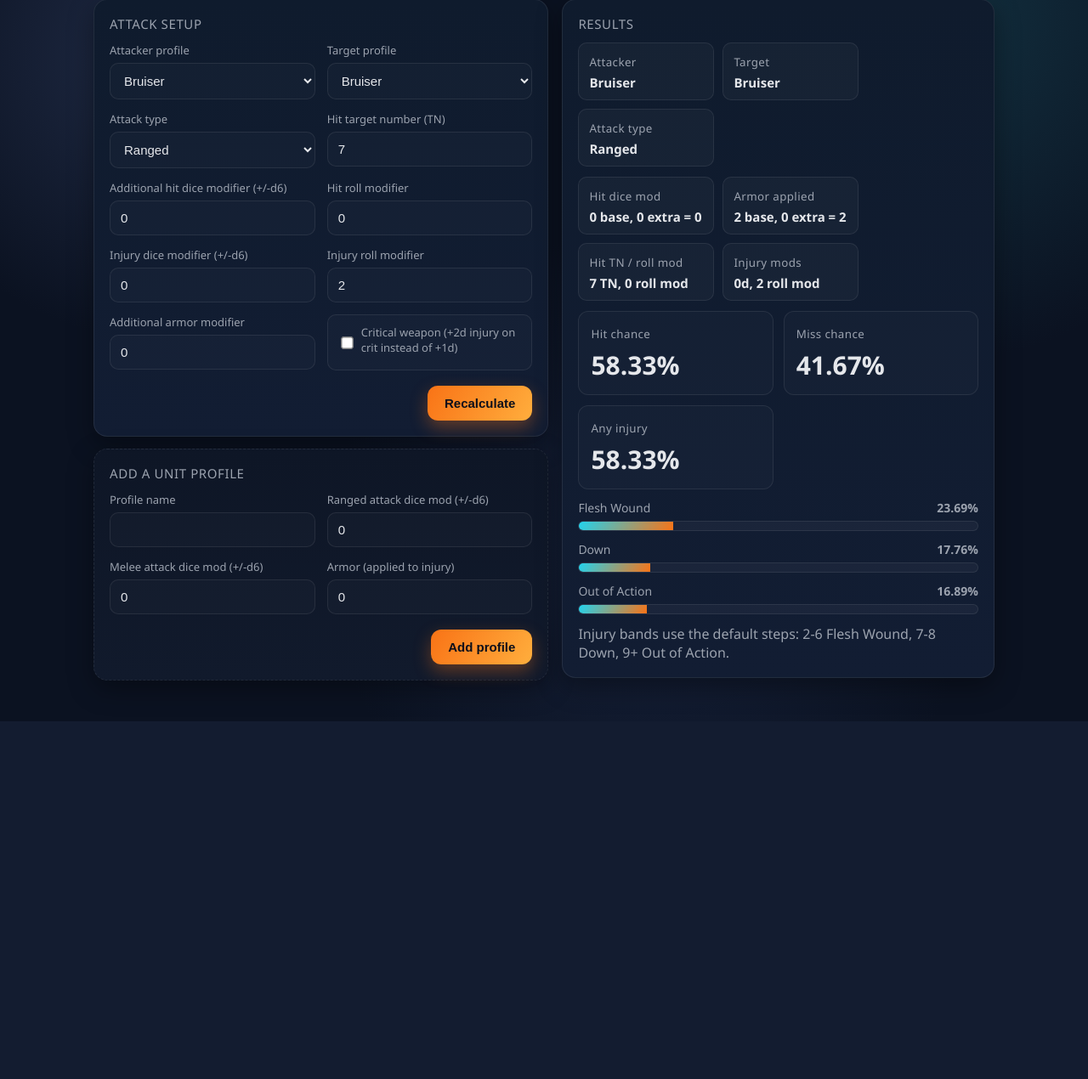
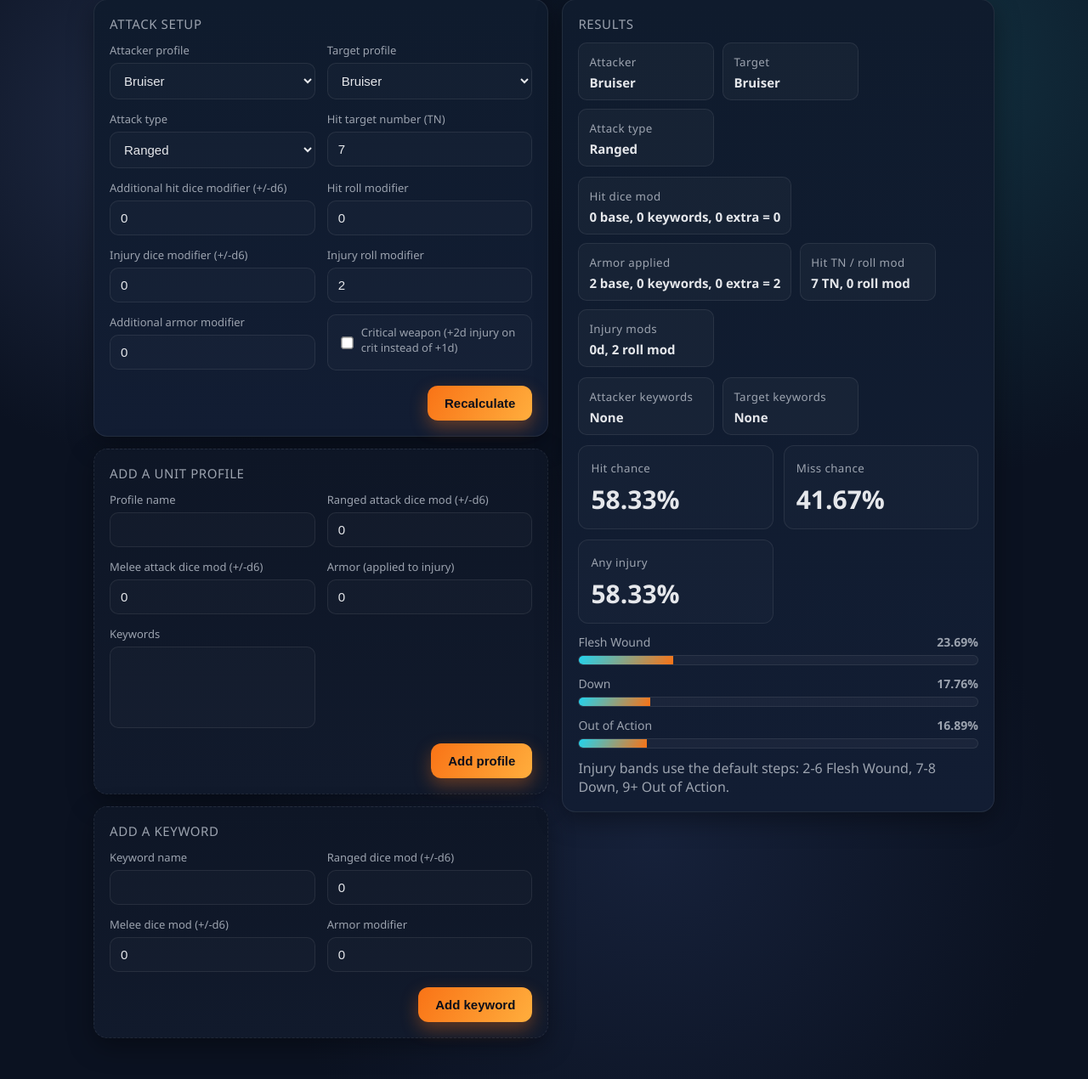
Before and after one commit to vladsaratovskyi/trench-crusade-calculator, a Django app: page / in a window 1280 px wide. Shown: the part 129-1399 px from the top of the page at 85% size. Before the commit the page ends 978 px from the top, so only its background shows below. Run offline with Django 5.2, Linux system fonts and the light colour scheme; data comes from the database, SQL or seed files in the repository; data that the repository does not hold is empty.

Commit message:
Add keywords

```diff
--- a/calculator/forms.py
+++ b/calculator/forms.py
@@ -1,6 +1,6 @@
 from django import forms
 
-from .models import UnitProfile
+from .models import Keyword, UnitProfile
 
 ATTACK_TYPE_CHOICES = (
     ("ranged", "Ranged"),
@@ -45,9 +45,17 @@ class AttackInputForm(forms.Form):
 
 
 class UnitProfileForm(forms.ModelForm):
+    keywords = forms.ModelMultipleChoiceField(
+        label="Keywords",
+        queryset=Keyword.objects.none(),
+        required=False,
+        help_text="Select any keywords that modify this profile.",
+        widget=forms.SelectMultiple(attrs={"size": 4}),
+    )
+
     class Meta:
         model = UnitProfile
-        fields = ["name", "ranged_dice_mod", "melee_dice_mod", "armor"]
+        fields = ["name", "ranged_dice_mod", "melee_dice_mod", "armor", "keywords"]
         labels = {
             "name": "Profile name",
             "ranged_dice_mod": "Ranged attack dice mod (+/-d6)",
@@ -58,3 +66,22 @@ class UnitProfileForm(forms.ModelForm):
     def clean_name(self):
         name = self.cleaned_data["name"].strip()
         return name
+
+    def __init__(self, *args, **kwargs):
+        super().__init__(*args, **kwargs)
+        self.fields["keywords"].queryset = Keyword.objects.all()
+
+
+class KeywordForm(forms.ModelForm):
+    class Meta:
+        model = Keyword
+        fields = ["name", "ranged_dice_mod", "melee_dice_mod", "armor_mod"]
+        labels = {
+            "name": "Keyword name",
+            "ranged_dice_mod": "Ranged dice mod (+/-d6)",
+            "melee_dice_mod": "Melee dice mod (+/-d6)",
+            "armor_mod": "Armor modifier",
+        }
+
+    def clean_name(self):
+        return self.cleaned_data["name"].strip()
--- a/calculator/templates/calculator/index.html
+++ b/calculator/templates/calculator/index.html
@@ -380,8 +380,46 @@
                             {{ profile_form.armor }}
                             {{ profile_form.armor.errors }}
                         </div>
+                        <div>
+                            <label for="{{ profile_form.keywords.id_for_label }}">{{ profile_form.keywords.label }}</label>
+                            {{ profile_form.keywords }}
+                            {{ profile_form.keywords.errors }}
+                        </div>
                         <div class="actions">
                             <button type="submit" name="create_profile" value="1">Add profile</button>
+                        </div>
+                    </form>
+                </div>
+
+                <div class="card secondary">
+                    <p class="section-title">Add a keyword</p>
+                    <form method="post" novalidate>
+                        {% csrf_token %}
+                        {% if keyword_form.errors %}
+                            <div class="alert">Please fix the highlighted keyword fields.</div>
+                        {% endif %}
+                        <div>
+                            <label for="{{ keyword_form.name.id_for_label }}">{{ keyword_form.name.label }}</label>
+                            {{ keyword_form.name }}
+                            {{ keyword_form.name.errors }}
+                        </div>
+                        <div>
+                            <label for="{{ keyword_form.ranged_dice_mod.id_for_label }}">{{ keyword_form.ranged_dice_mod.label }}</label>
+                            {{ keyword_form.ranged_dice_mod }}
+                            {{ keyword_form.ranged_dice_mod.errors }}
+                        </div>
+                        <div>
+                            <label for="{{ keyword_form.melee_dice_mod.id_for_label }}">{{ keyword_form.melee_dice_mod.label }}</label>
+                            {{ keyword_form.melee_dice_mod }}
+                            {{ keyword_form.melee_dice_mod.errors }}
+                        </div>
+                        <div>
+                            <label for="{{ keyword_form.armor_mod.id_for_label }}">{{ keyword_form.armor_mod.label }}</label>
+                            {{ keyword_form.armor_mod }}
+                            {{ keyword_form.armor_mod.errors }}
+                        </div>
+                        <div class="actions">
+                            <button type="submit" name="create_keyword" value="1">Add keyword</button>
                         </div>
                     </form>
                 </div>
@@ -407,11 +445,11 @@
                     <div class="chip-row">
                         <div class="chip">
                             <small>Hit dice mod</small>
-                            <strong>{{ results.base_hit_dice_mod }} base, {{ results.extra_hit_dice_mod }} extra = {{ results.hit_dice_mod }}</strong>
+                            <strong>{{ results.base_hit_dice_mod }} base, {{ results.keyword_hit_mod }} keywords, {{ results.extra_hit_dice_mod }} extra = {{ results.hit_dice_mod }}</strong>
                         </div>
                         <div class="chip">
                             <small>Armor applied</small>
-                            <strong>{{ results.base_armor }} base, {{ results.extra_target_armor }} extra = {{ results.target_armor }}</strong>
+                            <strong>{{ results.base_armor }} base, {{ results.keyword_armor_mod }} keywords, {{ results.extra_target_armor }} extra = {{ results.target_armor }}</strong>
                         </div>
                         <div class="chip">
                             <small>Hit TN / roll mod</small>
@@ -420,6 +458,28 @@
                         <div class="chip">
                             <small>Injury mods</small>
                             <strong>{{ results.injury_dice_mod }}d, {{ results.injury_roll_mod }} roll mod</strong>
+                        </div>
+                    </div>
+                    <div class="chip-row">
+                        <div class="chip">
+                            <small>Attacker keywords</small>
+                            <strong>
+                                {% if results.attacker_keywords %}
+                                    {{ results.attacker_keywords|join:", " }}
+                                {% else %}
+                                    None
+                                {% endif %}
+                            </strong>
+                        </div>
+                        <div class="chip">
+                            <small>Target keywords</small>
+                            <strong>
+                                {% if results.defender_keywords %}
+                                    {{ results.defender_keywords|join:", " }}
+                                {% else %}
+                                    None
+                                {% endif %}
+                            </strong>
                         </div>
                     </div>
 
--- a/calculator/views.py
+++ b/calculator/views.py
@@ -1,13 +1,13 @@
 from django.shortcuts import render
 
-from .forms import AttackInputForm, UnitProfileForm
+from .forms import AttackInputForm, KeywordForm, UnitProfileForm
 from .logic import (
     AttackInput,
     DEFAULT_INJURY_BANDS,
     attack_outcome_probabilities,
     success_probability,
 )
-from .models import UnitProfile
+from .models import Keyword, UnitProfile
 
 
 def _as_percent(value: float) -> str:
@@ -24,11 +24,21 @@ def _build_results(cleaned_data):
     defender = cleaned_data["defender_profile"]
     attack_type = cleaned_data["attack_type"]
 
+    atk_kw_totals = attacker.keyword_totals()
+    def_kw_totals = defender.keyword_totals()
+
     base_hit_dice_mod = (
         attacker.ranged_dice_mod if attack_type == "ranged" else attacker.melee_dice_mod
     )
-    hit_dice_mod = base_hit_dice_mod + cleaned_data["extra_hit_dice_mod"]
-    target_armor = defender.armor + cleaned_data["extra_target_armor"]
+    keyword_hit_mod = (
+        atk_kw_totals["ranged_dice_mod"] if attack_type == "ranged" else atk_kw_totals["melee_dice_mod"]
+    )
+
+    hit_dice_mod = base_hit_dice_mod + keyword_hit_mod + cleaned_data["extra_hit_dice_mod"]
+
+    base_armor = defender.armor
+    keyword_armor_mod = def_kw_totals["armor_mod"]
+    target_armor = base_armor + keyword_armor_mod + cleaned_data["extra_target_armor"]
 
     attack = AttackInput(
         hit_target_number=cleaned_data["hit_target_number"],
@@ -54,15 +64,19 @@ def _build_results(cleaned_data):
         "defender": defender,
         "attack_type": attack_type,
         "base_hit_dice_mod": base_hit_dice_mod,
+        "keyword_hit_mod": keyword_hit_mod,
         "hit_dice_mod": hit_dice_mod,
         "extra_hit_dice_mod": cleaned_data["extra_hit_dice_mod"],
         "hit_target_number": cleaned_data["hit_target_number"],
         "hit_roll_mod": cleaned_data["hit_roll_mod"],
-        "base_armor": defender.armor,
+        "base_armor": base_armor,
         "target_armor": target_armor,
         "extra_target_armor": cleaned_data["extra_target_armor"],
+        "keyword_armor_mod": keyword_armor_mod,
         "injury_dice_mod": cleaned_data["injury_dice_mod"],
         "injury_roll_mod": cleaned_data["injury_roll_mod"],
+        "attacker_keywords": list(attacker.keywords.all()),
+        "defender_keywords": list(defender.keywords.all()),
         "hit_probability": _as_percent(hit_prob),
         "miss_probability": _as_percent(outcome.get("Miss", 0.0)),
         "any_injury_probability": _as_percent(any_injury),
@@ -95,26 +109,38 @@ def _default_payload():
 def calculator_view(request):
     _ensure_profiles_exist()
     results = None
+    attack_form = AttackInputForm(request.POST or None, prefix="attack")
+    profile_form = UnitProfileForm(prefix="profile")
+    keyword_form = KeywordForm(prefix="keyword")
 
-    if request.method == "POST" and "create_profile" in request.POST:
-        profile_form = UnitProfileForm(request.POST, prefix="profile")
-        if profile_form.is_valid():
-            new_profile = profile_form.save()
+    if request.method == "POST":
+        if "create_profile" in request.POST:
+            profile_form = UnitProfileForm(request.POST, prefix="profile")
+            attack_form = AttackInputForm(prefix="attack")
+            if profile_form.is_valid():
+                new_profile = profile_form.save()
+                profile_form = UnitProfileForm(prefix="profile")
+                attack_form = AttackInputForm(
+                    prefix="attack",
+                    initial={
+                        "attacker_profile": new_profile,
+                        "defender_profile": new_profile,
+                    },
+                )
+        elif "create_keyword" in request.POST:
+            keyword_form = KeywordForm(request.POST, prefix="keyword")
+            attack_form = AttackInputForm(prefix="attack")
             profile_form = UnitProfileForm(prefix="profile")
-            attack_form = AttackInputForm(
-                prefix="attack",
-                initial={
-                    "attacker_profile": new_profile,
-                    "defender_profile": new_profile,
-                },
-            )
+            if keyword_form.is_valid():
+                keyword_form.save()
+                keyword_form = KeywordForm(prefix="keyword")
+                # Refresh profile form choices to include new keyword
+                profile_form = UnitProfileForm(prefix="profile")
         else:
-            attack_form = AttackInputForm(prefix="attack")
-    else:
-        attack_form = AttackInputForm(request.POST or None, prefix="attack")
-        profile_form = UnitProfileForm(prefix="profile")
-        if attack_form.is_bound and attack_form.is_valid():
-            results = _build_results(attack_form.cleaned_data)
+            if attack_form.is_bound and attack_form.is_valid():
+                results = _build_results(attack_form.cleaned_data)
+            profile_form = UnitProfileForm(prefix="profile")
+            keyword_form = KeywordForm(prefix="keyword")
 
     if results is None:
         defaults = _default_payload()
@@ -131,5 +157,10 @@ def calculator_view(request):
     return render(
         request,
         "calculator/index.html",
-        {"attack_form": attack_form, "profile_form": profile_form, "results": results},
+        {
+            "attack_form": attack_form,
+            "profile_form": profile_form,
+            "keyword_form": keyword_form,
+            "results": results,
+        },
     )
```
Also changed, not shown: calculator/models.py (+22 -0 lines), calculator/migrations/0003_keyword_unitprofile_keywords.py (added).
